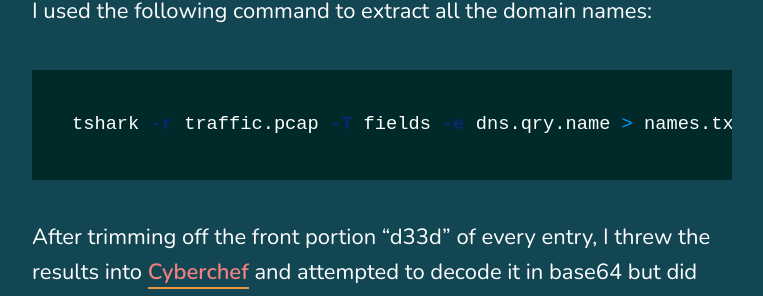
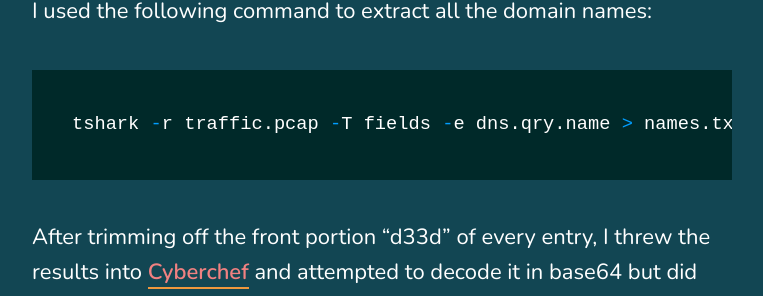
Before and after one commit to jxrrelo/jxrrelo.github.io, a Jekyll site: the page built from _posts/2021-03-01-title3.md, in a window 1280 px wide and 900 px high, scrolled down 2060 px. Shown: the part 147-443 px from the top of the window, without its empty margins (258-1021 px from the left). Built offline with Jekyll 4.4.1, drawn with Linux system fonts in a browser that asks for light colours; nearby versions of some CDN libraries.

Commit message:
Reformat TISC writeup

````diff
--- a/_posts/2021-03-01-title3.md
+++ b/_posts/2021-03-01-title3.md
@@ -25,7 +25,7 @@ Unlike many Wireshark challenges I have done, I noticed that this pcap file was
 
 I used the following command to extract all the domain names:
 
-```bash
+```python
 tshark -r traffic.pcap -T fields -e dns.qry.name > names.txt
 ```
 
````
